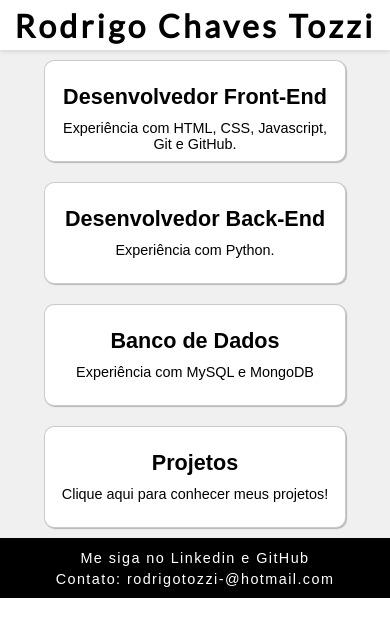
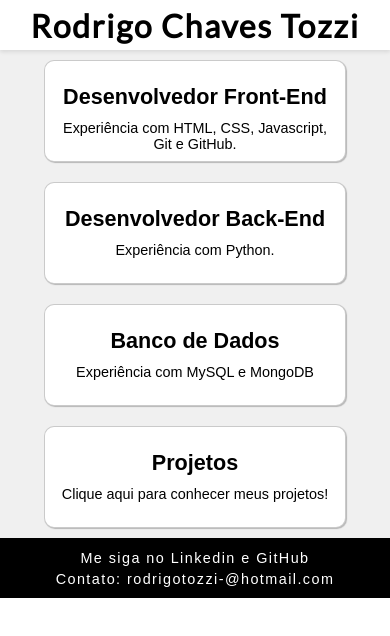
Before and after one commit to rodrigotozzi/Portfolio, a plain HTML site: page index.html in a window 390 px wide. Drawn offline with Linux system fonts and the light colour scheme.

Commit message:
atualizado css visualizacao mobile

```diff
--- a/estilos/style.css
+++ b/estilos/style.css
@@ -19,6 +19,10 @@
     padding: 0px;
 }
 
+html {
+    height: 100vh;
+}
+
 header {
     display: flex;
     justify-content: center;
@@ -28,7 +32,7 @@ header {
     box-shadow: 0px 2px 4px rgb(0, 0, 0, 0.1);
     position: relative;
     font-size: 1em;
-    letter-spacing: 0.2em;
+    letter-spacing: 0.1em;
     font-family: var(--fonte-destaque);
 }
 
```
